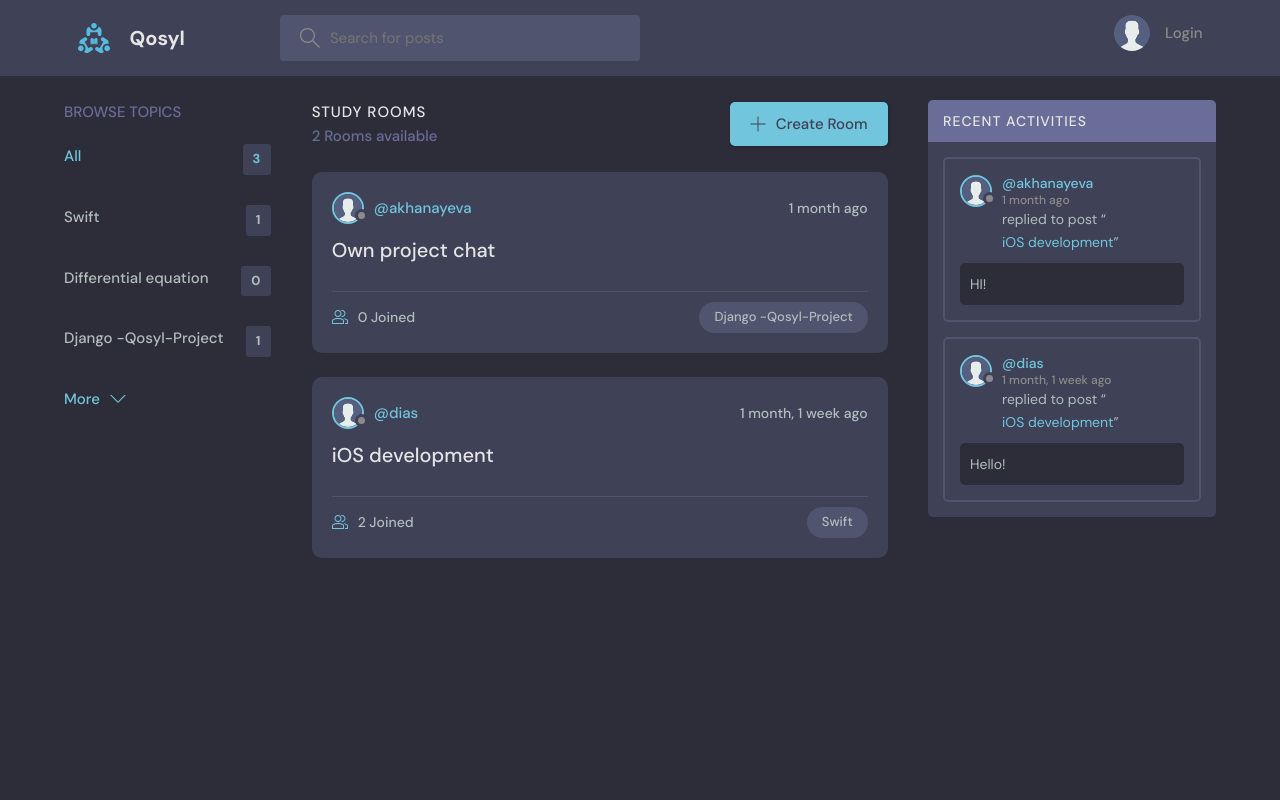
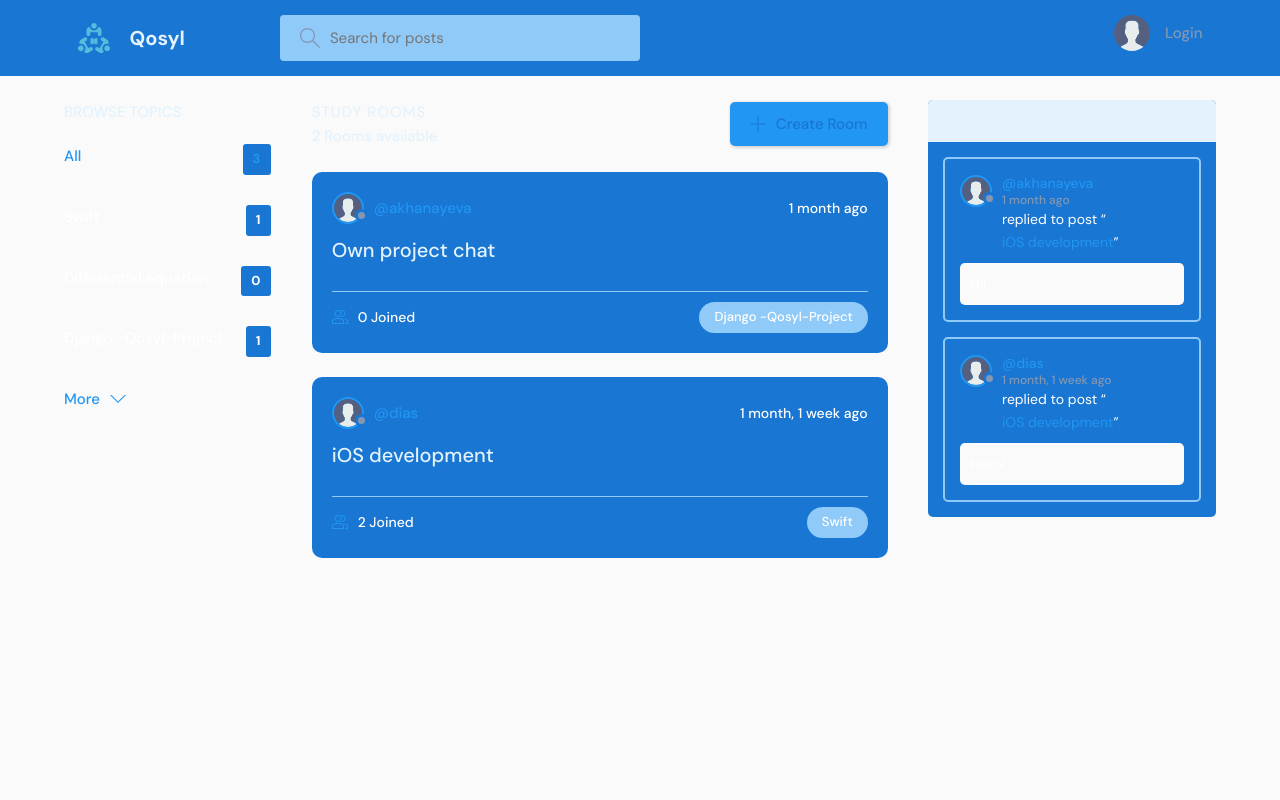
Before and after one commit to nurgaliev-d/Qosyl-Project, a Django app: page / in a window 1280 px wide. Run offline with Django 5.2, Linux system fonts and the light colour scheme; data comes from the database, SQL or seed files in the repository; both versions use the stored data as it was after the commit.

Commit message:
+ new css

```diff
--- a/static/styles/style.css
+++ b/static/styles/style.css
@@ -1,18 +1,37 @@
 @import url("https://fonts.googleapis.com/css2?family=DM+Sans:wght@400;500;700&display=swap");
 
 :root {
-  --color-main: #71c6dd;
-  --color-main-light: #e1f6fb;
-  --color-dark: #3f4156;
-  --color-dark-medium: #51546e;
-  --color-dark-light: #696d97;
-  --color-light: #e5e5e5;
-  --color-gray: #8b8b8b;
-  --color-light-gray: #b2bdbd;
-  --color-bg: #2d2d39;
-  --color-success: #5dd693;
-  --color-error: #fc4b0b;
+  --color-main: #2196F3; /* Основной цвет - яркий синий */
+  --color-main-light: #BBDEFB; /* Светлый оттенок основного цвета - светло-синий */
+  --color-dark: #1976D2; /* Темный цвет - насыщенный синий */
+  --color-dark-medium: #90CAF9; /* Средний темный цвет - мягкий синий */
+  --color-dark-light: #E3F2FD; /* Светлый темный цвет - очень светлый синий */
+  --color-light: #E3F2FD; /* Светлый цвет для фона - светло-голубой */
+  --color-gray: #8397b3; /* Серый цвет - очень светло-серый */
+  --color-light-gray: #FFFFFF; /* Более светлый серый цвет - белый */
+  --color-bg: #FAFAFA; /* Цвет фона - светло-серый */
+  --color-success: #FFEB3B; /* Цвет успеха - яркий светлый желтый */
+  --color-error: #FF7043; /* Цвет ошибки - яркий оранжевый для контраста */
 }
+
+
+
+
+
+
+
+
+/* --color-main: #fcba03;
+--color-main-light: #e1f6fb;
+--color-dark: #03032b;
+--color-dark-medium: #4f0511;
+--color-dark-light: #8f3947;
+--color-light: #532646;
+--color-gray: #284c20;
+--color-light-graye: #b2bdbd;
+--color-bg: #05422a;
+--color-success: #0ba166;
+--color-error: #fc4b0b; */
 
 /*========== base styles ==========*/
 
```
Also changed, not shown: theme/style.css (+17 -11 lines), users/views.py (+0 -9 lines), db.sqlite3.
